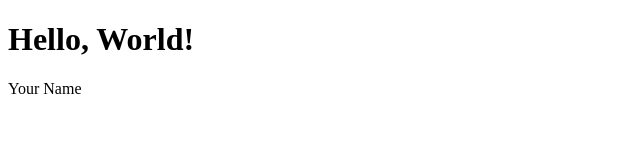
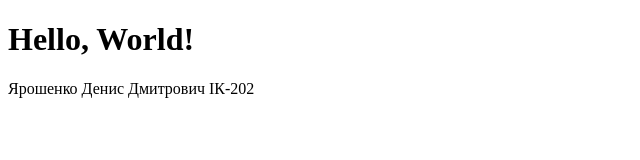
Before and after one commit to DenGI235/denisjaroshenko, a plain HTML site: page index.html in a window 1280 px wide. Shown: the whole page, without its empty margins (0-640 px from the left). Drawn offline with Linux system fonts and the light colour scheme.

Commit message:
index.html

```diff
--- a/index.html
+++ b/index.html
@@ -3,10 +3,10 @@
 <head>
     <meta charset="UTF-8">
     <meta name="viewport" content="width=device-width, initial-scale=1.0">
-    <title>My Website</title>
+    <title>КНЕУ</title>
 </head>
 <body>
     <h1>Hello, World!</h1>
-    <footer>Your Name</footer>
+    <footer>Ярошенко Денис Дмитрович ІК-202</footer>
 </body>
 </html>
```
